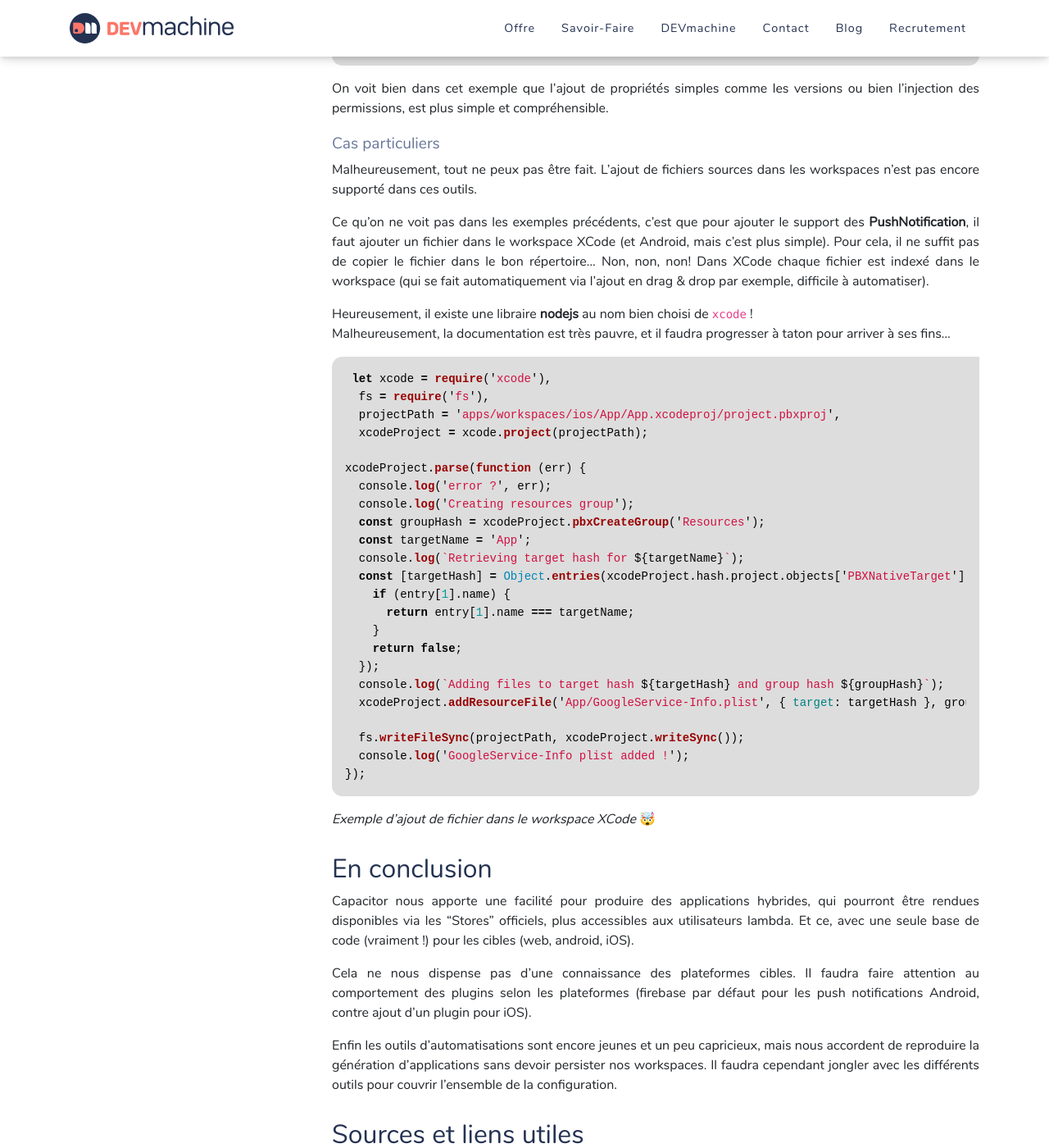
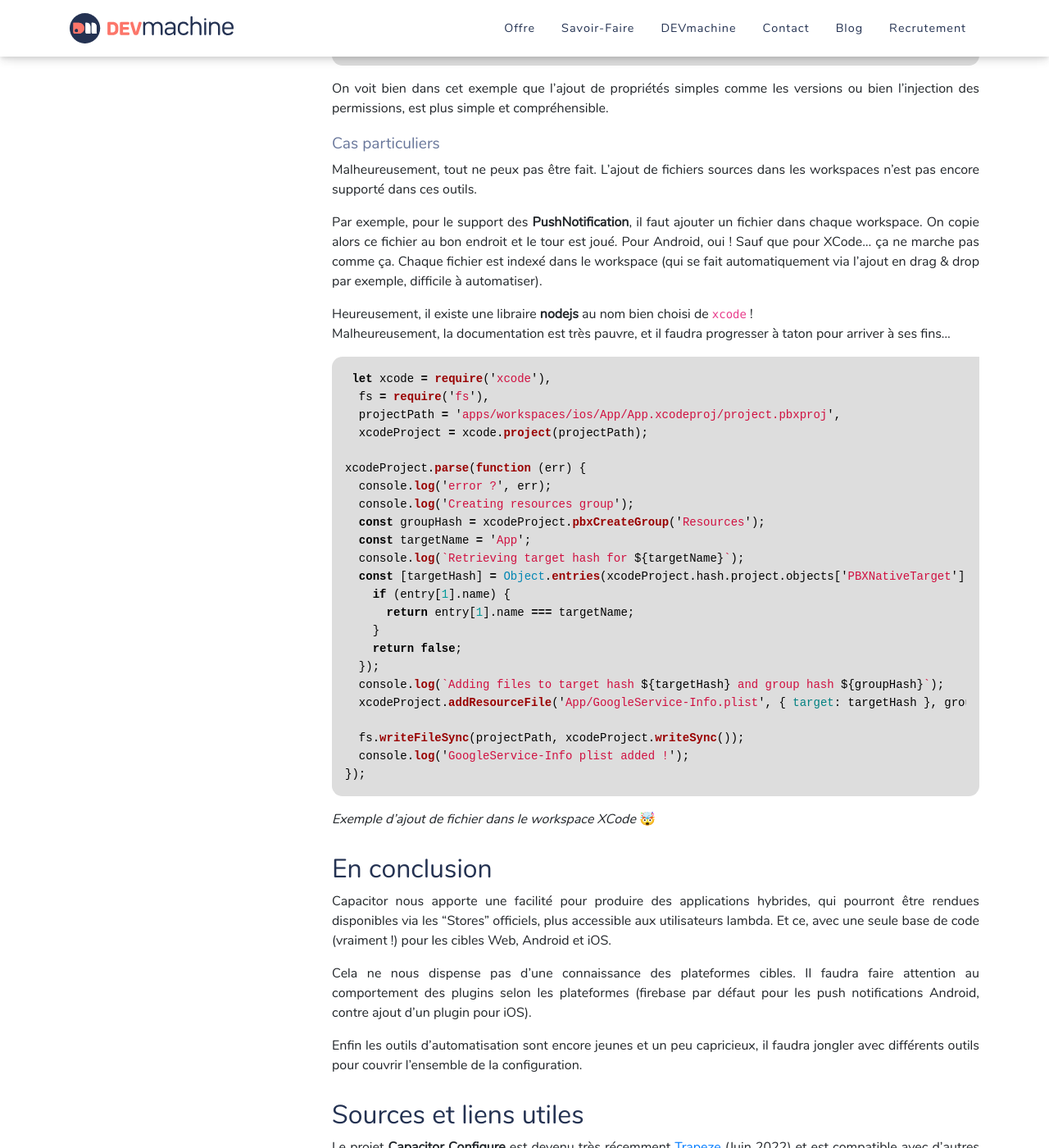
Before and after one commit to DEVmachine-fr/website, a Jekyll site: the page built from _posts/2022-09-19-capacitorjs.md, in a window 1280 px wide and 1400 px high, scrolled down 5389 px. Shown: the whole window at 82% size. Built offline with Jekyll 4.4.1, drawn with Linux system fonts in a browser that asks for light colours; nearby versions of some CDN libraries; some web fonts are replaced; some of the changed text lies outside the part shown.

Commit message:
chore(capacitor): review

```diff
--- a/_posts/2022-09-19-capacitorjs.md
+++ b/_posts/2022-09-19-capacitorjs.md
@@ -211,7 +211,7 @@
 
 Malheureusement, tout ne peux pas être fait. L'ajout de fichiers sources dans les workspaces n'est pas encore supporté dans ces outils.
 
-Ce qu'on ne voit pas dans les exemples précédents, c'est que pour ajouter le support des **PushNotification**, il faut ajouter un fichier dans le workspace XCode (et Android, mais c'est plus simple). Pour cela, il ne suffit pas de copier le fichier dans le bon répertoire... Non, non, non! Dans XCode chaque fichier est indexé dans le workspace (qui se fait automatiquement via l'ajout en drag & drop par exemple, difficile à automatiser).
+Par exemple, pour le support des **PushNotification**, il faut ajouter un fichier dans chaque workspace. On copie alors ce fichier au bon endroit et le tour est joué. Pour Android, oui ! Sauf que pour XCode... ça ne marche pas comme ça. Chaque fichier est indexé dans le workspace (qui se fait automatiquement via l'ajout en drag & drop par exemple, difficile à automatiser).
 
 Heureusement, il existe une libraire **nodejs** au nom bien choisi de `xcode` !
 Malheureusement, la documentation est très pauvre, et il faudra progresser à taton pour arriver à ses fins...
@@ -246,11 +246,11 @@
 
 ## En conclusion <a class="anchor" name="bilan"></a>
 
-Capacitor nous apporte une facilité pour produire des applications hybrides, qui pourront être rendues disponibles via les "Stores" officiels, plus accessibles aux utilisateurs lambda. Et ce, avec une seule base de code (vraiment !) pour les cibles (web, android, iOS).
+Capacitor nous apporte une facilité pour produire des applications hybrides, qui pourront être rendues disponibles via les "Stores" officiels, plus accessible aux utilisateurs lambda. Et ce, avec une seule base de code (vraiment !) pour les cibles Web, Android et iOS.
 
 Cela ne nous dispense pas d'une connaissance des plateformes cibles. Il faudra faire attention au comportement des plugins selon les plateformes (firebase par défaut pour les push notifications Android, contre ajout d'un plugin pour iOS).
 
-Enfin les outils d'automatisations sont encore jeunes et un peu capricieux, mais nous accordent de reproduire la génération d'applications sans devoir persister nos workspaces. Il faudra cependant jongler avec les différents outils pour couvrir l'ensemble de la configuration.
+Enfin les outils d'automatisation sont encore jeunes et un peu capricieux, il faudra jongler avec différents outils pour couvrir l'ensemble de la configuration.
 
 ## Sources et liens utiles <a class="anchor" name="ressources"></a>
 
```
Also changed, not shown: other parts of _posts/2022-09-19-capacitorjs.md (+3 -3 lines).
